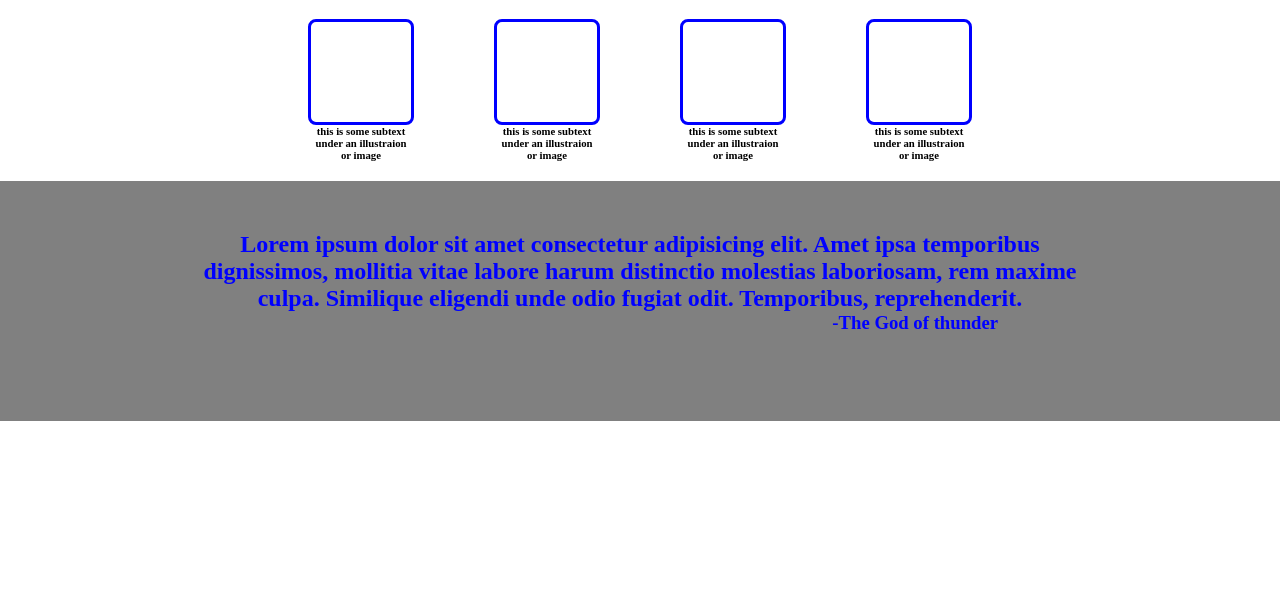
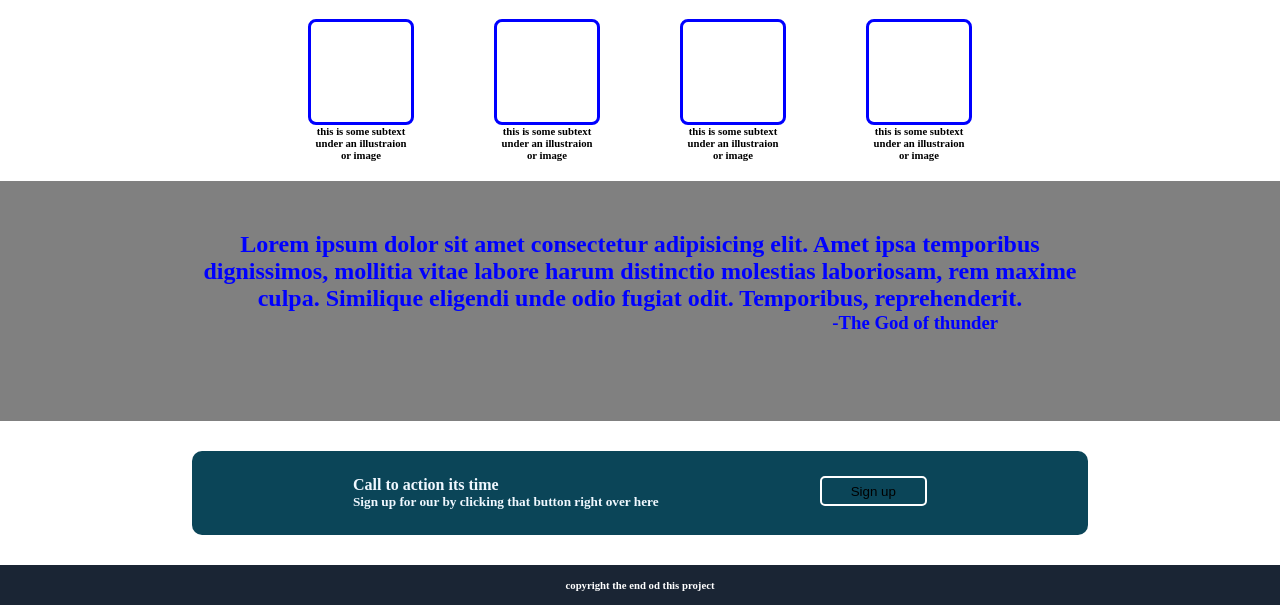
Before and after one commit to sammy2342/landing-page-odin-project, a plain HTML site: page index.html in a window 1280 px wide. Shown: the part 398-1003 px from the top of the page. Before the commit the page ends 819 px from the top, so only its background shows below. Drawn offline with Linux system fonts and the light colour scheme.

Commit message:
complete project

```diff
--- a/index.html
+++ b/index.html
@@ -54,5 +54,17 @@
         <h2 class="lorem-para">Lorem ipsum dolor sit amet consectetur adipisicing elit. Amet ipsa temporibus dignissimos, mollitia vitae labore harum distinctio molestias laboriosam, rem maxime culpa. Similique eligendi unde odio fugiat odit. Temporibus, reprehenderit.</h2>
         <h3 class="thor-h3">-The God of thunder</h3>
     </main3>
+
+    <main4 class="section-3">
+        <div class="section-3-paragraph">
+            <h4>Call to action its time</h4>
+            <h5>Sign up for our by clicking that button right over here</h5>
+        </div>
+        <button class="sign-up-button">Sign up</button>
+    </main4>
+
+    <footer>
+        <h6>copyright the end od this project</h6>
+    </footer>
 </body>
 </html>
--- a/style.css
+++ b/style.css
@@ -137,3 +137,42 @@
     width: 57%;
     margin-left: auto;
 }
+
+.section-3 {
+    display: flex;
+    flex-direction: row;
+    justify-content: space-evenly;
+    margin-top: 30px;
+    background-color: rgb(11, 69, 88);
+    width: 70%;
+    margin-left: auto;
+    margin-right: auto;
+    padding-top: 25px;
+    padding-bottom: 25px;
+    border-radius: 10px;
+}
+
+.sign-up-button {
+    background-color: transparent;
+    width: 12%;
+    height: 30px;
+    border: 2px solid white;
+    border-radius: 5px;
+}
+
+.section-3-paragraph {
+    color: aliceblue;
+}
+
+footer {
+    background-color: #1a2534;
+    height: 5vh;
+    width: 100%;
+    text-align: center;
+    margin-top: 30px;
+    color: white;
+    display: flex;
+    flex-direction: row;
+    justify-content: center;
+    align-items: center;
+}
```
